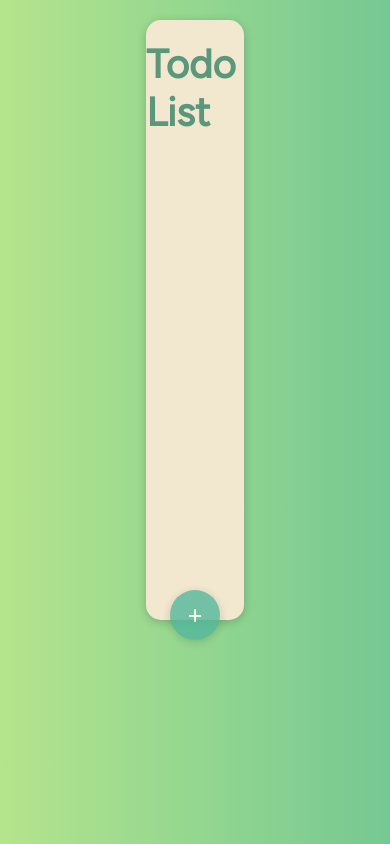
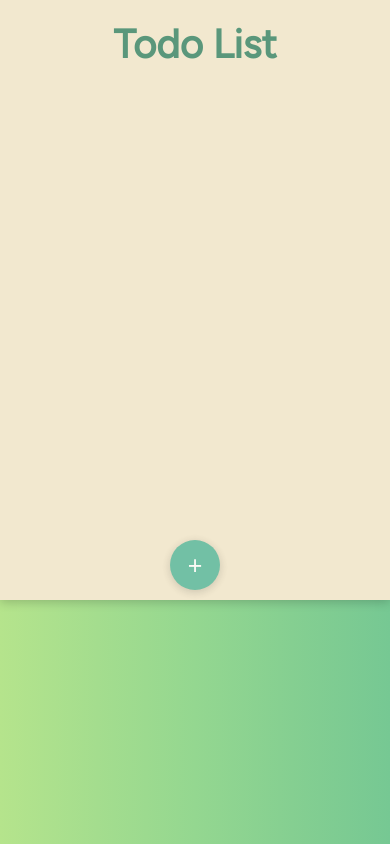
Before and after one commit to KadirKarabacak/react-todo-list, a React (Create React App) app: page / in a window 390 px wide. Built offline with nearby package versions, Linux system fonts and the light colour scheme.

Commit message:
Added toggle complated feature, useRef to select element, conditionally classnames, responsive

```diff
--- a/src/App.js
+++ b/src/App.js
@@ -1,6 +1,7 @@
 import { useList } from "./contexts/TodoContext";
 import "./index.css";
 import { TodoProvider } from "./contexts/TodoContext";
+import { useEffect, useRef } from "react";
 
 function App() {
   return (
@@ -30,7 +31,7 @@ function List() {
   return (
     <ul className="list">
       {todos?.map((todo) => (
-        <ListItem key={todo.id} id={todo.id}>
+        <ListItem todo={todo} key={todo.id} id={todo.id}>
           {todo.title}
         </ListItem>
       ))}
@@ -38,16 +39,29 @@ function List() {
   );
 }
 
-function ListItem({ children, id }) {
-  const { handleDelete } = useList();
+function ListItem({ children, id, todo }) {
+  const { handleDelete, handleToggle } = useList();
+  const checkbox = useRef(null);
+
+  useEffect(() => {
+    checkbox.current.checked = todo.completed;
+  }, [todo.completed]);
+
   return (
-    <div className="list_item_container">
+    <div className={`list_item_container ${todo.completed ? "complated" : ""}`}>
       <button onClick={() => handleDelete(id)} className="delete">
         x
       </button>
-      <li className="list_item">{children}</li>
+      <li className={`list_item ${todo.completed ? "complated" : ""}`}>
+        {children}
+      </li>
       <label className="checkbox_container">
-        <input className="checkbox" type="checkbox" />
+        <input
+          onClick={() => handleToggle(id)}
+          ref={checkbox}
+          className="checkbox"
+          type="checkbox"
+        />
         <div className="checkmark"></div>
       </label>
     </div>
--- a/src/contexts/TodoContext.js
+++ b/src/contexts/TodoContext.js
@@ -28,12 +28,6 @@ const initialState = {
   todos: todos,
   completed: false,
 };
-
-// const generateRandomId = () => {
-//   return Math.random().toString(36).substring(2);
-// };
-
-// const id = generateRandomId();
 
 const reducer = (state, action) => {
   switch (action.type) {
@@ -124,6 +118,13 @@ function TodoProvider({ children }) {
     });
   }
 
+  function handleToggle(id) {
+    dispatch({
+      type: "TOGGLE_TODO",
+      payload: id,
+    });
+  }
+
   return (
     <TodoContext.Provider
       value={{
@@ -136,6 +137,7 @@ function TodoProvider({ children }) {
         inputValue,
         isOpen,
         handleDelete,
+        handleToggle,
       }}
     >
       {children}
--- a/src/index.css
+++ b/src/index.css
@@ -1,4 +1,34 @@
 @import url("https://fonts.googleapis.com/css2?family=Figtree&family=Josefin+Sans&family=Nunito:ital,wght@1,500&family=Outfit&family=Righteous&display=swap");
+
+/* 1600px */
+/* @media only screen and (max-width: 100em){
+
+} */
+
+/* 1200px */
+/* @media only screen and (max-width: 75em){
+
+} */
+
+/* 900px */
+/* @media only screen and (max-width: 56.25em){
+
+} */
+
+/* 650px */
+/* @media only screen and (max-width: 40.62em){
+
+} */
+
+/* 500px */
+/* @media only screen and (max-width: 31.25em){
+
+} */
+
+/* 400px */
+/* @media only screen and (max-width: 25em){
+
+} */
 
 * {
   margin: 0;
@@ -49,7 +79,34 @@ html {
   margin-top: 2rem;
   margin-bottom: 3rem;
 }
-
+@media only screen and (max-width: 100em) {
+  .container {
+    width: 32%;
+  }
+}
+@media only screen and (max-width: 75em) {
+  .container {
+    width: 45%;
+  }
+}
+@media only screen and (max-width: 56.25em) {
+  .container {
+    width: 60%;
+  }
+}
+@media only screen and (max-width: 40.62em) {
+  .container {
+    width: 80%;
+  }
+}
+@media only screen and (max-width: 31.25em) {
+  .container {
+    width: 100%;
+    margin-top: 0;
+    margin-bottom: 0;
+    border-radius: 0;
+  }
+}
 .list {
   list-style: none;
   width: 100%;
@@ -64,6 +121,7 @@ html {
 
 .list_item {
   margin-right: auto;
+  color: #101010e7;
 }
 
 .list_item_container {
@@ -77,9 +135,9 @@ html {
   font-weight: bold;
 }
 
-.list_item_container:hover {
+/* .list_item_container:hover {
   background-color: #fff;
-}
+} */
 
 .add {
   position: absolute;
@@ -96,6 +154,12 @@ html {
   box-shadow: 0 2px 10px rgba(0, 0, 0, 0.2);
   background-color: #52b69a;
   color: white;
+  z-index: 999;
+}
+@media only screen and (max-width: 31.25em) {
+  .add {
+    bottom: 1rem;
+  }
 }
 
 .add:hover {
@@ -218,6 +282,40 @@ html {
   box-shadow: 0 2px 10px rgba(0, 0, 0, 0.4);
   transition: all 0.4s cubic-bezier(0.9, 0.67, 0.19, 0.59);
 }
+@media only screen and (max-width: 100em) {
+  .create_screen {
+    width: 32%;
+  }
+}
+@media only screen and (max-width: 75em) {
+  .create_screen {
+    width: 45%;
+  }
+}
+@media only screen and (max-width: 56.25em) {
+  .create_screen {
+    width: 60%;
+  }
+}
+@media only screen and (max-width: 40.62em) {
+  .create_screen {
+    width: 80%;
+  }
+}
+@media only screen and (max-width: 31.25em) {
+  .create_screen {
+    width: 100%;
+    border-radius: 0;
+    box-shadow: 0 2px 10px rgba(0, 0, 0, 0.1);
+    height: calc(100dvh - 60rem);
+    background: #f3e4be;
+  }
+}
+@media only screen and (max-width: 25em) {
+  .create_screen {
+    flex-direction: column;
+  }
+}
 
 .create_info {
   border: none;
@@ -229,6 +327,11 @@ html {
   transition: all 0.3s;
   font-weight: bold;
   color: #101010e5;
+}
+@media only screen and (max-width: 56.25em) {
+  .create_info {
+    margin-right: 0.5rem;
+  }
 }
 
 .create_info:focus {
@@ -271,3 +374,9 @@ html {
   visibility: hidden;
   transform: scale(0.5);
 }
+
+.complated {
+  opacity: 0.6;
+  color: #0b6e4f;
+  transition: all 0.4s;
+}
```
